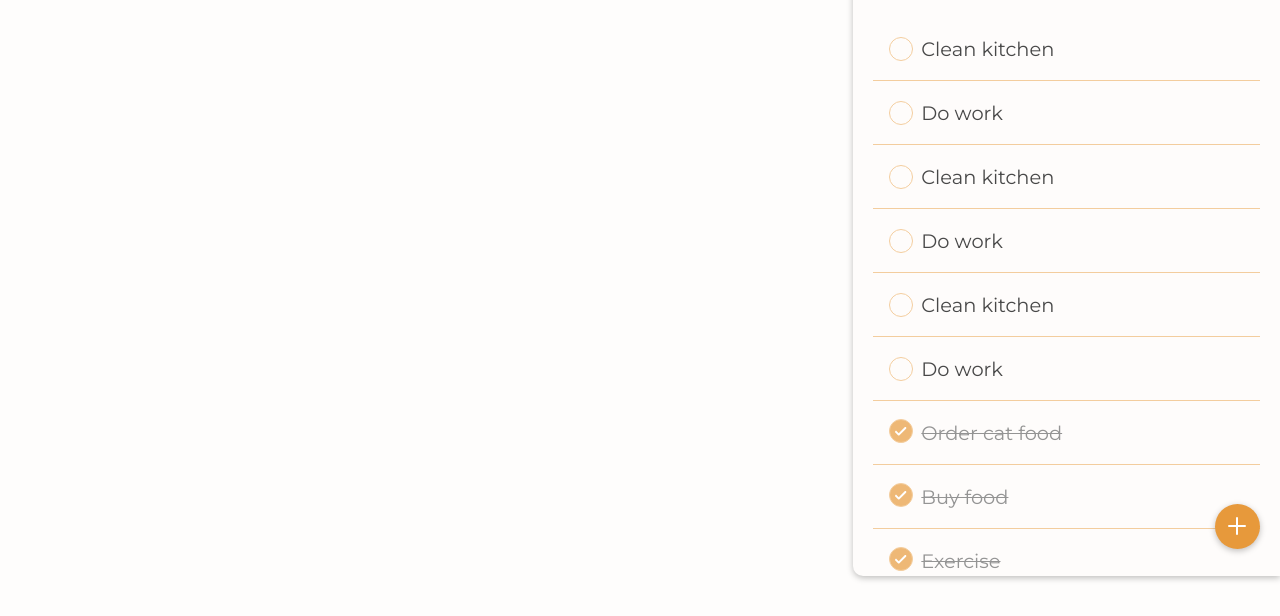
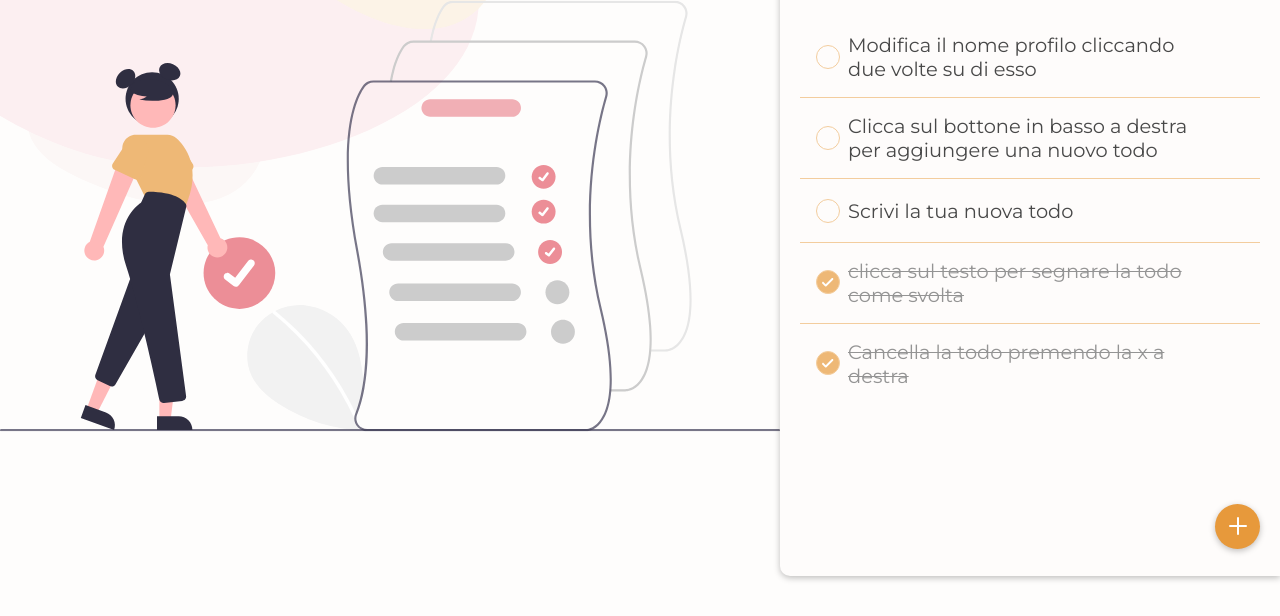
Before and after one commit to sargon17/vue-todolist, a plain HTML site: page index.html in a window 1280 px wide. Shown: the part 184-800 px from the top of the page. Drawn offline with nearby package versions, Linux system fonts and the light colour scheme.

Commit message:
new todos texts // change name  feature //  dynamic bg done

```diff
--- a/index.html
+++ b/index.html
@@ -17,11 +17,21 @@
 </head>
 
 <body>
-    <div class="bg-section"></div>
+    <img src="./img/blup-1.svg" alt="" class="blup blup-1" id="move-element1">
+    <img src="./img/blup-2.svg" alt="" class="blup blup-2" id="move-element2">
+    <img src="./img/blup-3.svg" alt="" class="blup blup-3" id="move-element3">
+    <div class="bg-section" id="bg-app" @mousemove="checkMousePosition()">
+        <img src="./img/main-image.svg" alt="">
+    </div>
     <div class="notes-section" id="todo-app">
         <div class="notes__user-section">
             <div class="notes__user__data-section">
-                <h2 class="notes__user__data-name">{{user.name}}'s</h2>
+                <h2 class="notes__user__data-name" id="username" @dblclick="editUserName()" v-if="!inputNameActive">
+                    {{user.name}}'s</h2>
+
+                <!-- <label for="username" class="notes__user__data-label" v-if="inputNameActive">Name</label> -->
+                <input type="text" class="notes__user__name-input" :value="user.name" v-if="inputNameActive"
+                    id="userNameInput" @keyup.enter="updateUserName">
                 <h1 class="notes__user__data-title">Todo List</h1>
             </div>
             <div class="notes__user__img-section">
--- a/script/script.js
+++ b/script/script.js
@@ -6,63 +6,23 @@ let user = {
 
 let todos = [
   {
-    text: "Order cat food",
+    text: "Modifica il nome profilo cliccando due volte su di esso",
+    completed: false,
+  },
+  {
+    text: "clicca sul testo per segnare la todo come svolta",
     completed: true,
   },
   {
-    text: "Clean kitchen",
+    text: "Clicca sul bottone in basso a destra per aggiungere una nuovo todo",
     completed: false,
   },
   {
-    text: "Buy food",
-    completed: true,
-  },
-  {
-    text: "Do work",
+    text: "Scrivi la tua nuova todo",
     completed: false,
   },
   {
-    text: "Exercise",
-    completed: true,
-  },
-  {
-    text: "Order cat food",
-    completed: true,
-  },
-  {
-    text: "Clean kitchen",
-    completed: false,
-  },
-  {
-    text: "Buy food",
-    completed: true,
-  },
-  {
-    text: "Do work",
-    completed: false,
-  },
-  {
-    text: "Exercise",
-    completed: true,
-  },
-  {
-    text: "Order cat food",
-    completed: true,
-  },
-  {
-    text: "Clean kitchen",
-    completed: false,
-  },
-  {
-    text: "Buy food",
-    completed: true,
-  },
-  {
-    text: "Do work",
-    completed: false,
-  },
-  {
-    text: "Exercise",
+    text: "Cancella la todo premendo la x a destra",
     completed: true,
   },
 ];
@@ -76,6 +36,7 @@ let todoApp = new Vue({
     newTodo: "",
     btnActive: false,
     inputActive: false,
+    inputNameActive: false,
   },
   methods: {
     checkDoneTodo: function (todo) {
@@ -90,6 +51,8 @@ let todoApp = new Vue({
         this.newTodo = value;
         this.addNewTodo();
       }
+      this.btnActive = false;
+      this.inputActive = false;
     },
     addNewTodo: function () {
       this.todos.push({
@@ -97,12 +60,43 @@ let todoApp = new Vue({
         completed: false,
       });
       this.newTodo = "";
-      this.btnActive = false;
-      this.inputActive = false;
     },
     setInputActive: function () {
       this.inputActive = true;
       this.btnActive = true;
     },
+    updateUserName: function () {
+      let username = document.querySelector("#userNameInput").value;
+      this.user.name = username;
+      this.inputNameActive = false;
+    },
+    editUserName: function () {
+      this.inputNameActive = true;
+    },
   },
 });
+
+let bgApp = new Vue({
+  el: "#bg-app",
+  data: {
+    xPosition: 0,
+    yPosition: 0,
+  },
+  methods: {
+    checkMousePosition: function () {
+      let moveElement = document.querySelector("#move-element1");
+      let moveElement1 = document.querySelector("#move-element2");
+      let moveElement2 = document.querySelector("#move-element3");
+      this.xPosition = -(window.event.clientX / window.innerWidth) * 10;
+      this.yPosition = -(window.event.clientY / window.innerHeight) * 10;
+      moveElement.style.left = Math.floor(this.xPosition / 3 - 5) + "%";
+      moveElement.style.top = Math.floor(this.yPosition / 2 - 10) + "%";
+      moveElement1.style.left = Math.floor(this.xPosition + 30) + "%";
+      moveElement1.style.top = Math.floor(this.yPosition + 6) + "%";
+      moveElement2.style.left = Math.floor(this.xPosition * 3 + 20) + "%";
+      moveElement2.style.top = Math.floor(this.yPosition * 4 + 62) + "%";
+    },
+  },
+});
+
+// move dom element on mouse movement
--- a/style/style.css
+++ b/style/style.css
@@ -40,20 +40,65 @@ body {
   width: calc(100% / 12 * 8);
 }
 
+/* ------------------ BG SECTION ----------------- */
+.bg-section {
+  background-color: var(--mt-main-bg-color);
+  display: flex;
+  flex-direction: column;
+  align-items: center;
+  justify-content: center;
+  padding: 0;
+  margin: 0;
+  width: 100%;
+  height: 100vh;
+  position: relative;
+}
+
+.bg-section img {
+  max-width: 800px;
+  width: 100%;
+  height: 100%;
+  margin: 10px;
+  z-index: 5;
+}
+
+.blup {
+  z-index: 2;
+  position: absolute;
+  transition: all 250ms linear;
+}
+.blup-1 {
+  top: -20%;
+  left: -10%;
+}
+.blup-2 {
+  top: 2%;
+  left: 20%;
+}
+.blup-3 {
+  top: 26%;
+  left: 2%;
+  z-index: 1;
+}
+/* ------------------ / BG SECTION ----------------- */
+
 /* ------------------ NOTES SECTION ------------------ */
 .notes-section {
   background-color: var(--mt-notepad-bg-color);
   border-radius: 10px 0px 0px 10px;
   box-shadow: var(--mt-shadow);
   width: calc(100% / 12 * 4);
+  min-width: 500px;
   height: 90vh;
   position: relative;
   overflow: hidden;
+  z-index: 10;
 }
 
 .notes__user-section {
   padding: 20px;
   display: flex;
+  flex-shrink: 0;
   justify-content: flex-end;
   align-items: center;
   gap: 24px;
@@ -65,6 +110,17 @@ body {
 }
 .notes__user__data-name {
   font-size: 2.617rem;
+}
+.notes__user__name-input {
+  width: 50%;
+  border: none;
+  background-color: transparent;
+  color: var(--mt-main-text-gray);
+  font-size: 2.617rem;
+  font-weight: bold;
+  padding: 0;
+  margin: 0;
+  text-align: end;
 }
 .notes__user__data-title {
   font-size: 1.618rem;
@@ -97,6 +153,7 @@ body {
   align-content: flex-start;
   overflow: auto;
   justify-content: flex-start;
+  padding-bottom: 10%;
 }
 .notes__todo-item {
   display: flex;
@@ -177,11 +234,12 @@ body {
   height: 45px;
   padding: 20px;
   border: 1px solid var(--mt-clear-pink);
-  background-color: transparent;
+  background-color: var(--mt-notepad-bg-color);
   outline: none;
   font-size: 1.618rem;
   color: var(--mt-main-text-gray);
-  transition: var(--mt-transition);
+  /* transition: var(--mt-transition); */
+  box-shadow: 0px 2px 6px rgba(0, 0, 0, 0.25);
   transform: translate(120%, 0);
   transform: scaleX(0);
   -webkit-animation: scale-up-hor-right 0.4s cubic-bezier(0.39, 0.575, 0.565, 1)
```
Also changed, not shown: img/blup-1.svg (added), img/blup-2.svg (added), img/blup-3.svg (added), img/main-image.svg (added).
